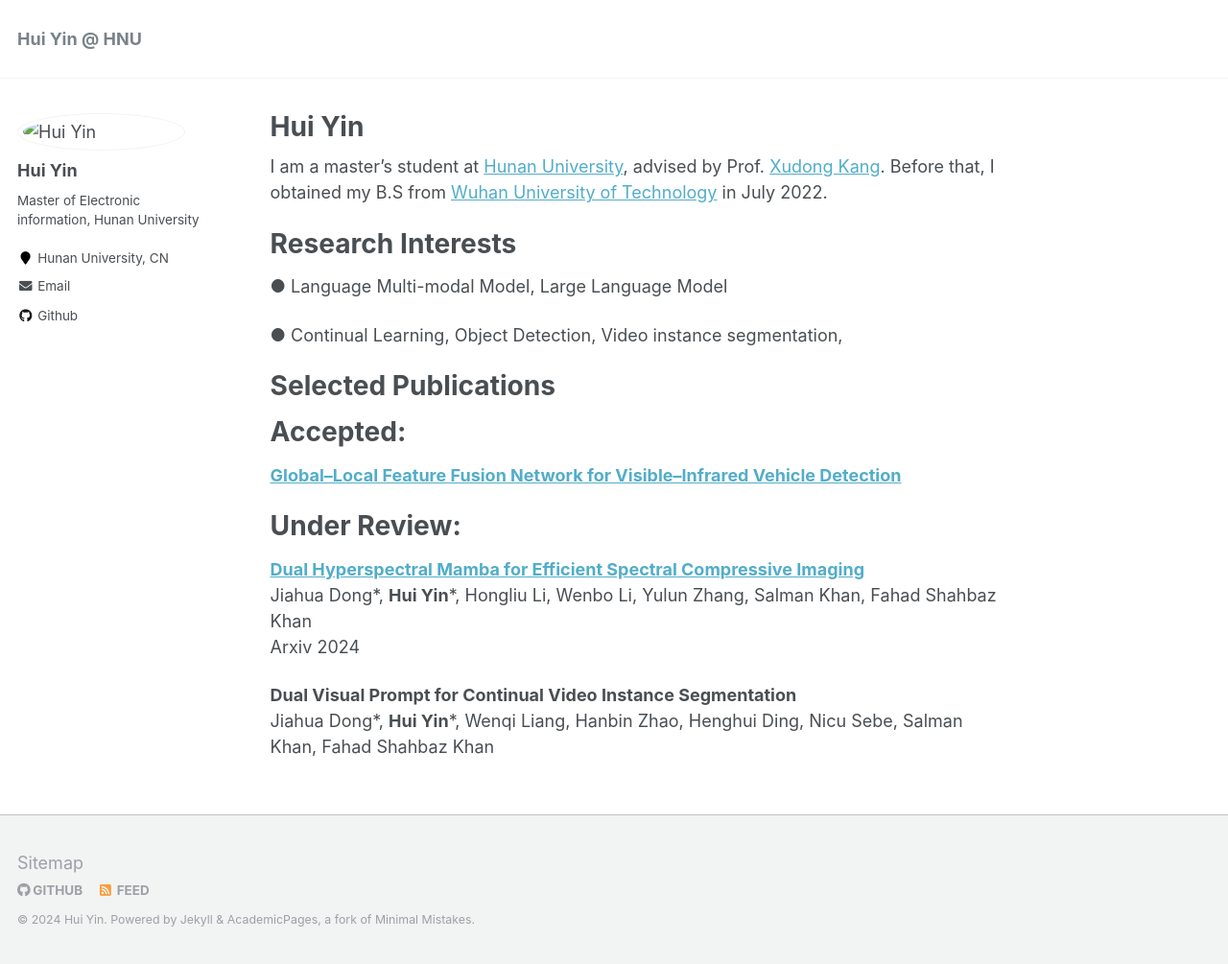
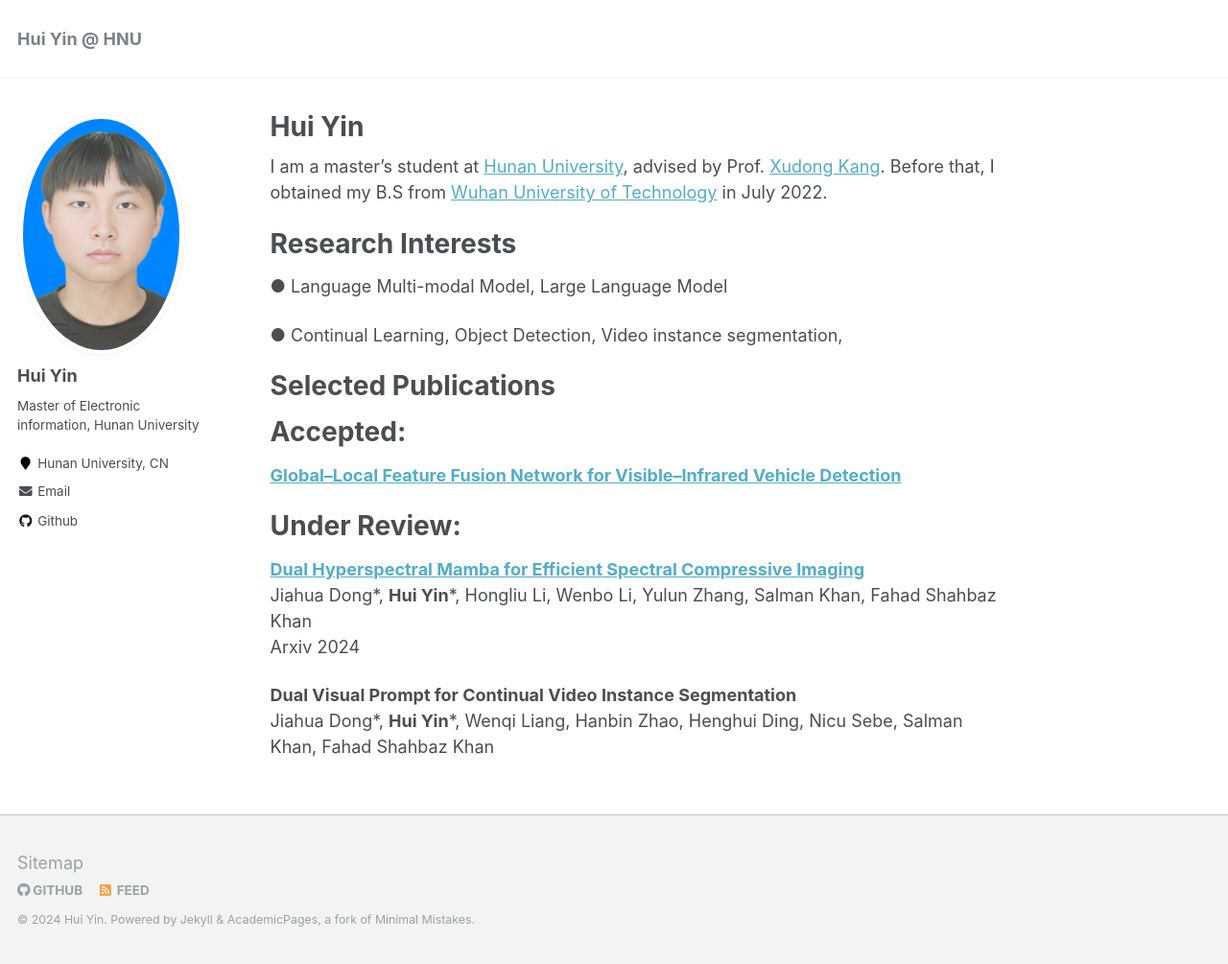
Before and after one commit to yinhui6/homepage, a Jekyll site: the page built from _pages/about.md, in a window 1280 px wide and 1005 px high. Shown: the whole window at 96% size. Built offline with Jekyll 4.4.1, drawn with Linux system fonts in a browser that asks for light colours.

Commit message:
Update _config.yml

```diff
--- a/_config.yml
+++ b/_config.yml
@@ -11,9 +11,9 @@ title                    : "Hui Yin @ HNU"
 title_separator          : "-"
 name                     : &name "Hui Yin"
 description              : &description "personal description"
-url                      : https://huiyin53.github.io/  # the base hostname & protocol for your site e.g. "https://mmistakes.github.io"
+url                      : https://yinhui6.github.io/homepage/  # the base hostname & protocol for your site e.g. "https://mmistakes.github.io"
 baseurl                  : "" # the subpath of your site, e.g. "/blog"
-repository               : "https://github.com/yinhui6/huiyin53.github.io"
+repository               : "https://yinhui6.github.io/homepage/"
 teaser                   :  # filename of teaser fallback teaser image placed in /images/, .e.g. "500x300.png"
 breadcrumbs              : false # true, false (default)
 words_per_minute         : 160
@@ -81,7 +81,7 @@ analytics:
 # Site Author
 author:
   name             : "Hui Yin"
-  avatar           : "/images/profile.jpg"
+  avatar           : "profile.jpg"
   bio              : "Master of Electronic information, Hunan University"
   location         : "Hunan University, CN"
   employer         :
```
